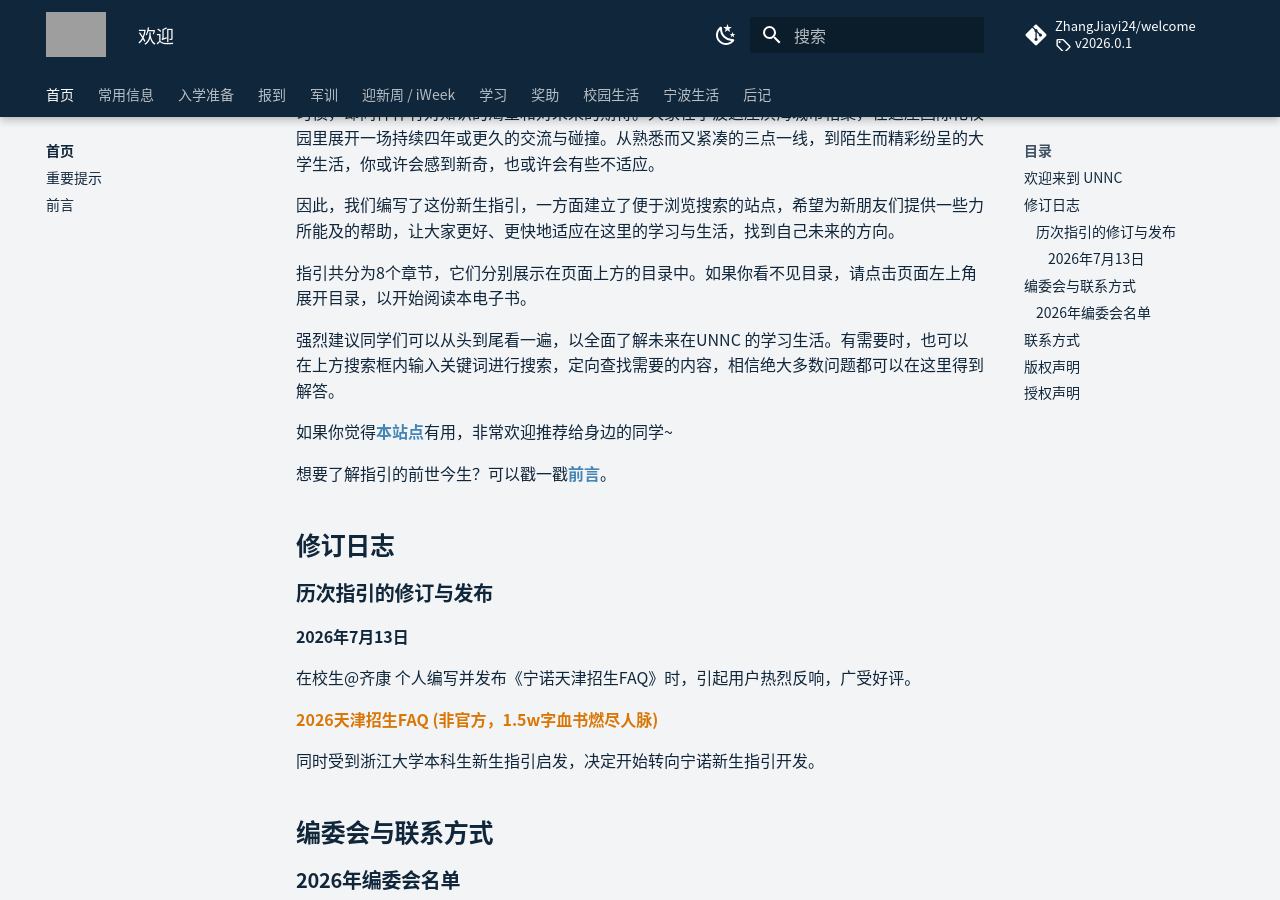
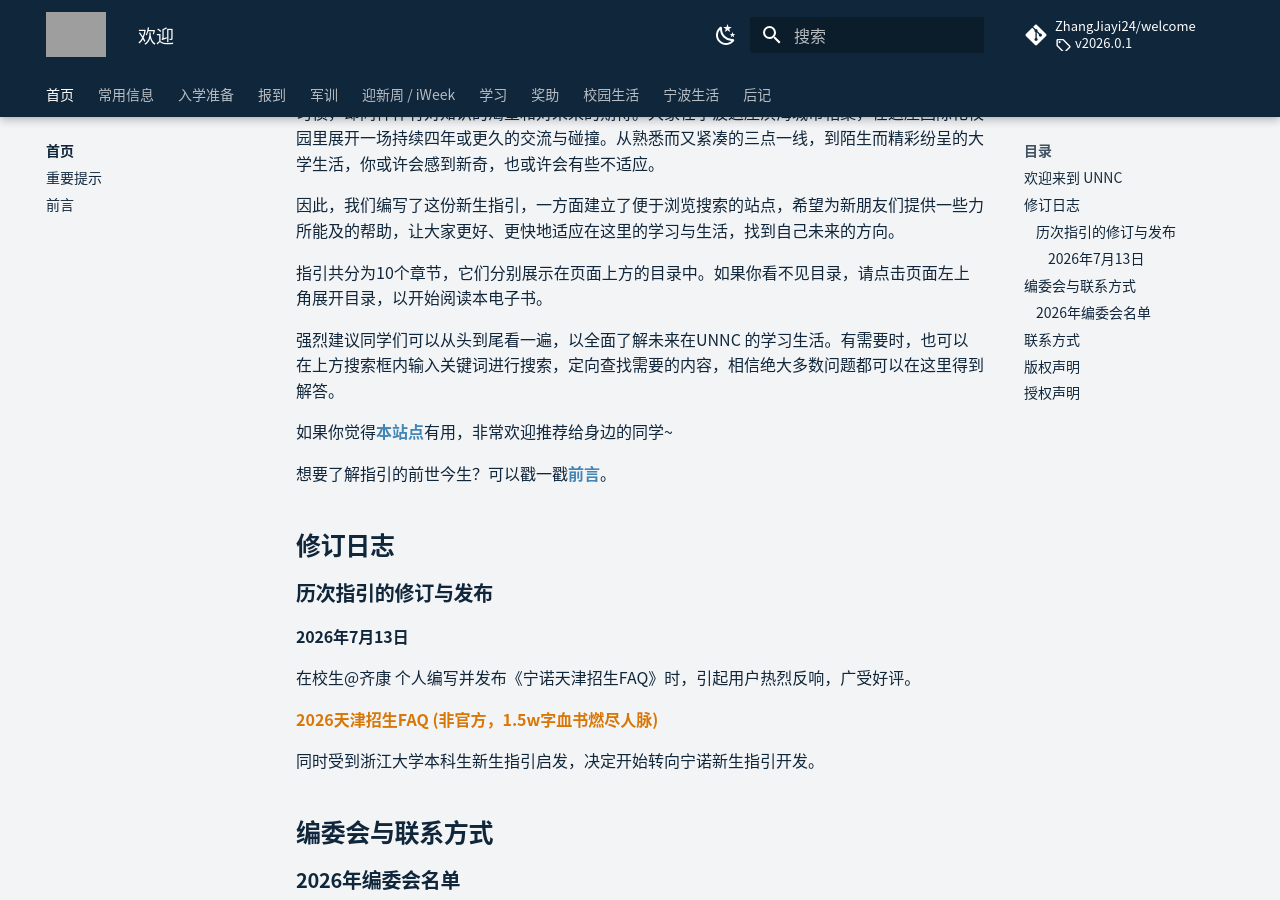
Before and after one commit to ZhangJiayi24/welcome, an MkDocs documentation site: the page built from docs/index.md, in a window 1280 px wide and 900 px high, scrolled down 538 px. Built offline with MkDocs 1.6.1 and Material for MkDocs 9.7.7, drawn with Linux system fonts in a browser that asks for light colours; comment, search, counter and statistics services are not loaded; grey boxes are pictures that could not be loaded.

```diff
--- a/docs/index.md
+++ b/docs/index.md
@@ -16,7 +16,7 @@
 
 因此，我们编写了这份新生指引，一方面建立了便于浏览搜索的站点，希望为新朋友们提供一些力所能及的帮助，让大家更好、更快地适应在这里的学习与生活，找到自己未来的方向。
 
-指引共分为8个章节，它们分别展示在页面上方的目录中。如果你看不见目录，请点击页面左上角展开目录，以开始阅读本电子书。
+指引共分为10个章节，它们分别展示在页面上方的目录中。如果你看不见目录，请点击页面左上角展开目录，以开始阅读本电子书。
 
 强烈建议同学们可以从头到尾看一遍，以全面了解未来在UNNC 的学习生活。有需要时，也可以在上方搜索框内输入关键词进行搜索，定向查找需要的内容，相信绝大多数问题都可以在这里得到解答。
 
--- a/mkdocs.yml
+++ b/mkdocs.yml
@@ -125,5 +125,4 @@ nav:
       - 体育与社团: campus-life/sports-societies.md
   - 宁波生活:
       - 校园周边: ningbo/nearby.md
-      - 公交与地铁: ningbo/transport.md
   - 后记: about/index.md
```
Also changed, not shown: docs/ningbo/nearby.md (+1 -1 lines), docs/ningbo/transport.md (deleted, +0 -2 lines), docs/study/basics.md (+11 -1 lines), docs/toolkit/websites.md (+1 -1 lines), docs/assets/images/transcript-portal-e-document.png (added), docs/assets/images/transcript-ug.png (added).
